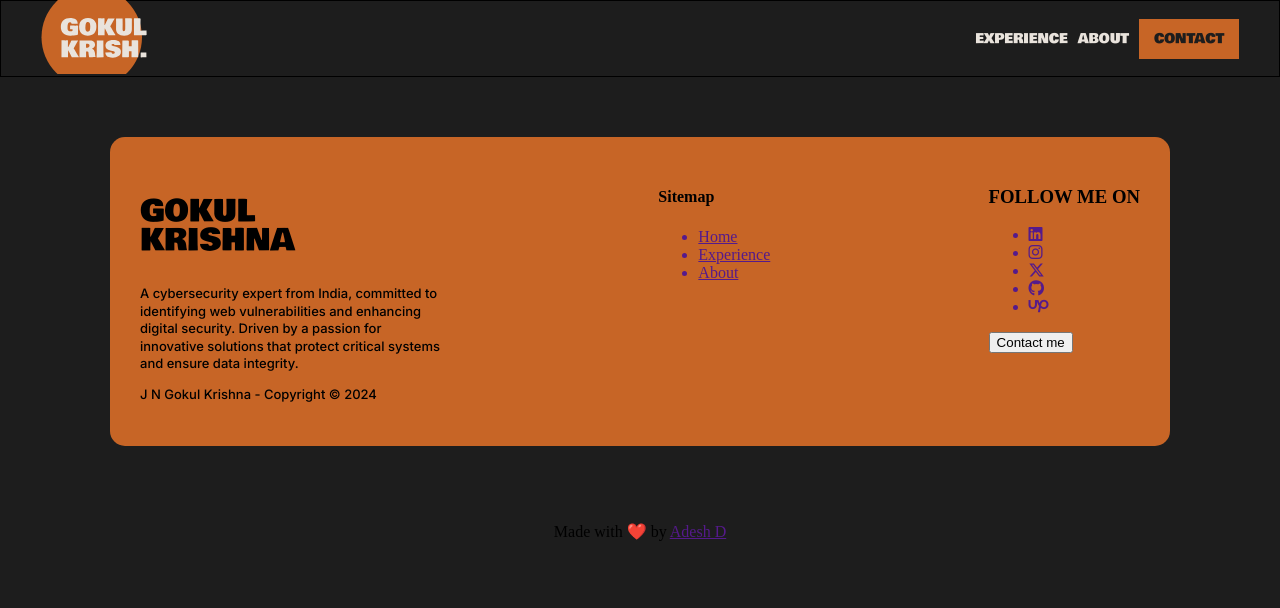
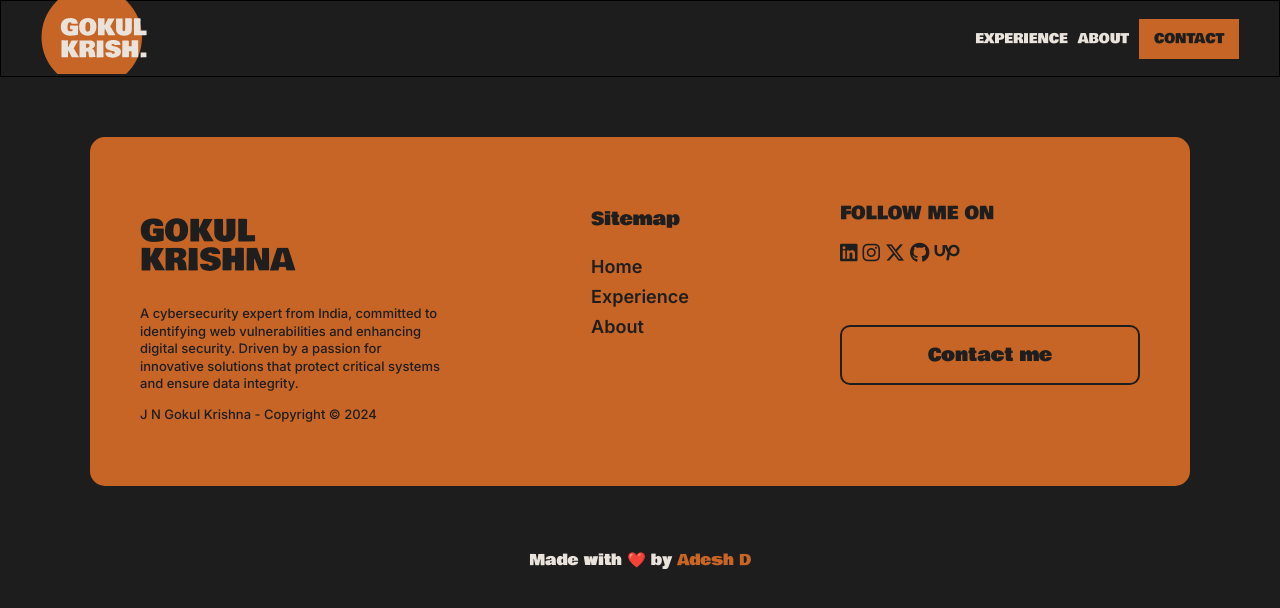
Before and after one commit to Adesh-111/Gokul-portfolio, a React (Vite) app: page / in a window 1280 px wide. Shown: the top 608 px of the page. Built offline with nearby package versions, Linux system fonts and the light colour scheme.

Commit message:
Completion of footer component without responsiveness

```diff
--- a/src/components/Footer/Footer.css
+++ b/src/components/Footer/Footer.css
@@ -5,11 +5,12 @@
   justify-content: center;
   flex-direction: column;
   align-items: center;
+  color: #1e1e1e;
 }
 
 .footer {
   background-color: #c76526;
-  padding: 30px;
+  padding: 50px;
   display: flex;
   width: 1000px;
   margin: 60px;
@@ -32,3 +33,69 @@
   line-height: 17.55px;
   text-align: left;
 }
+
+.developer-signature {
+  font-family: Bowlby One;
+  font-size: 15px;
+  font-weight: 400;
+  line-height: 29.07px;
+  text-align: center;
+  color: #e9e3dc;
+  margin-top: 0;
+}
+
+.developer-signature a {
+  color: #c76526;
+  text-decoration: none;
+}
+
+.footer-navigation h4,
+.footer-links h3 {
+  font-family: Bowlby One;
+  font-size: 18px;
+  font-weight: 400;
+  line-height: 17.44px;
+  text-align: left;
+}
+
+.footer-navigation ul {
+  list-style: none;
+  padding: 0;
+}
+
+.footer-navigation ul a {
+  text-decoration: none;
+  font-family: Inter;
+  font-size: 18px;
+  font-weight: 600;
+  line-height: 29.59px;
+  text-align: left;
+  color: #1e1e1e;
+}
+
+.footer-links ul {
+  display: flex;
+  list-style: none;
+  padding: 0;
+  font-size: 20px;
+  gap: 5px;
+  margin-bottom: 60px;
+}
+
+.footer-links ul a {
+  color: #1e1e1e;
+}
+
+.footer-links button {
+  width: 300px;
+  height: 60px;
+  background: none;
+  outline: none;
+  border: 2px solid #1e1e1e;
+  font-family: Bowlby One;
+  font-size: 18px;
+  font-weight: 400;
+  line-height: 17.44px;
+  color: #1e1e1e;
+  border-radius: 10px;
+}
```
